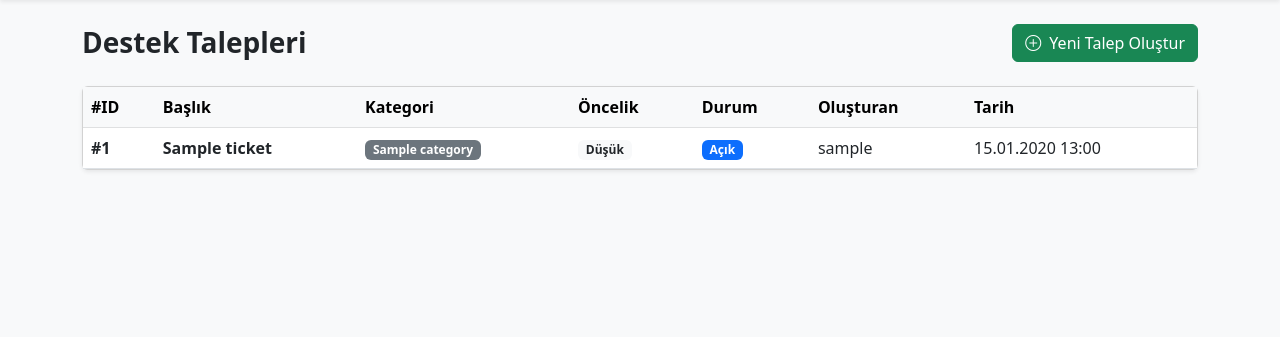
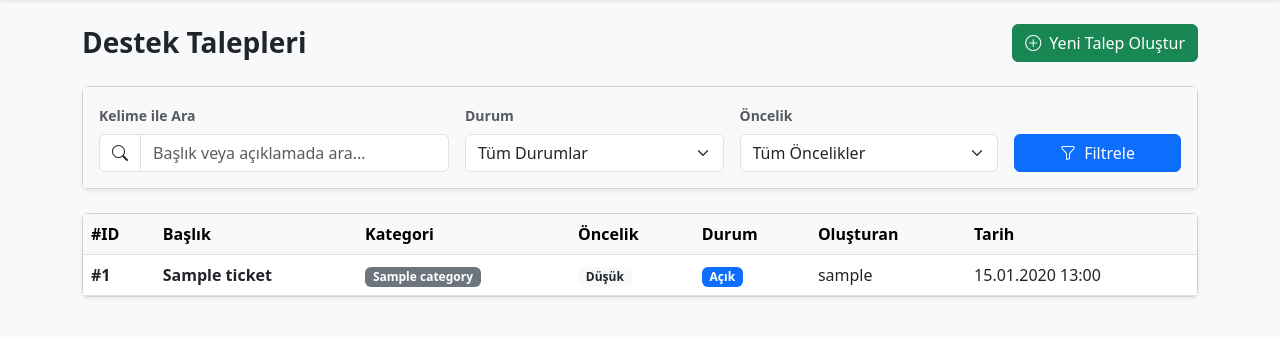
Before and after one commit to aaysenr/SupportTicketSystem-2026, a Django app: page / in a window 1280 px wide. Shown: the part 56-393 px from the top of the page. Run offline with Django 5.2, Linux system fonts and the light colour scheme; tables that the repository leaves empty hold one stand-in row (values such as "Sample post").

Commit message:
Talep arama ve filtreleme mimarisi (Q nesneleri & request.GET) eklendi

```diff
--- a/tickets/templates/tickets/ticket_list.html
+++ b/tickets/templates/tickets/ticket_list.html
@@ -8,9 +8,67 @@
     <a href="{% url 'ticket_create' %}" class="btn btn-success">
         <i class="bi bi-plus-circle me-1"></i> Yeni Talep Oluştur
     </a>
-
 </div>
 
+<!-- Arama ve Filtreleme Kartı -->
+<div class="card shadow-sm mb-4">
+    <div class="card-body bg-light">
+        <form method="GET" class="row g-3">
+            <!-- Metin Arama Kutusu -->
+            <div class="col-md-4">
+                <label for="q" class="form-label fw-bold small text-muted">Kelime ile Ara</label>
+                <div class="input-group">
+                    <span class="input-group-text bg-white"><i class="bi bi-search"></i></span>
+                    <input type="text" name="q" id="q" class="form-control" placeholder="Başlık veya açıklamada ara..."
+                        value="{{ search_query }}">
+                </div>
+            </div>
+            <!-- Durum Filtresi -->
+            <div class="col-md-3">
+                <label for="status" class="form-label fw-bold small text-muted">Durum</label>
+                <select name="status" id="status" class="form-select">
+                    <option value="">Tüm Durumlar</option>
+                    {% for key, value in status_choices %}
+                        {% if selected_status == key %}
+                            <option value="{{ key }}" selected>{{ value }}</option>
+                        {% else %}
+                            <option value="{{ key }}">{{ value }}</option>
+                        {% endif %}
+                    {% endfor %}
+                </select>
+            </div>
+            <!-- Öncelik Filtresi -->
+            <div class="col-md-3">
+                <label for="priority" class="form-label fw-bold small text-muted">Öncelik</label>
+                <select name="priority" id="priority" class="form-select">
+                    <option value="">Tüm Öncelikler</option>
+                    {% for key, value in priority_choices %}
+                        {% if selected_priority == key %}
+                            <option value="{{ key }}" selected>{{ value }}</option>
+                        {% else %}
+                            <option value="{{ key }}">{{ value }}</option>
+                        {% endif %}
+                    {% endfor %}
+                </select>
+            </div>
+
+
+            <!-- Butonlar -->
+            <div class="col-md-2 d-flex align-items-end gap-2">
+                <button type="submit" class="btn btn-primary w-100">
+                    <i class="bi bi-funnel me-1"></i> Filtrele
+                </button>
+                {% if search_query or selected_status or selected_priority %}
+                <a href="{% url 'ticket_list' %}" class="btn btn-outline-secondary" title="Filtreleri Sıfırla">
+                    <i class="bi bi-x-lg"></i>
+                </a>
+                {% endif %}
+            </div>
+        </form>
+    </div>
+</div>
+
+<!-- Talepler Tablosu -->
 <div class="card shadow-sm">
     <div class="card-body p-0">
         <div class="table-responsive">
@@ -72,7 +130,7 @@
                     <tr>
                         <td colspan="7" class="text-center py-4 text-muted">
                             <i class="bi bi-inbox display-6 d-block mb-2"></i>
-                            Henüz hiç destek talebi bulunmuyor.
+                            Aranan kriterlere uygun destek talebi bulunamadı.
                         </td>
                     </tr>
                     {% endfor %}
--- a/tickets/views.py
+++ b/tickets/views.py
@@ -2,6 +2,10 @@ from django.shortcuts import render, get_object_or_404, redirect
 from .models import Ticket
 from .forms import TicketForm,CommentForm # CommentForm sınıfını detay görünümünde kullanabilmek için içeri aktarır.
 from django.contrib.auth.models import User
+from django.db.models import Q  # Karmaşık arama sorguları (OR işlemleri) için Q nesnesini içeri aktarıyoruz
+#Q Nesnesi: Normalde Django ORM'de .filter(title=..., description=...) yazıldığında araya AND (VE) koyar. SQL'deki OR (VEYA) mantığını kurabilmek için Q nesnesini içeri aktarırız.
+
+
 
 # render: Django'nun HTML şablonlarını (template) verilerle birleştirip kullanıcıya sunmasını sağlayan pratik bir yardımcı fonksiyondur.
 # from .models import Ticket: Bulunduğumuz uygulama klasöründeki (.) models.py dosyasından veritabanı tablomuzu temsil eden Ticket modelini projeye dahil eder.
@@ -27,17 +31,87 @@ def ticket_list(request):
     # Django ORM (Object-Relational Mapper) kullanarak veritabanından tüm ticket kayıtlarını sorguluyoruz.
     # Veritabanından tüm talepleri oluşturulma tarihine göre (models.py'daki ordering kuralıyla) çekiyoruz
 
+
+    # 1. Başlangıçta tüm talepleri çekiyoruz
     tickets = Ticket.objects.all()
     #Django'nun ORM (Object-Relational Mapper) yapısını kullanarak SQL komutu yazmadan veritabanındaki tüm biletleri (tickets) çekeriz.
     # Arka planda SELECT * FROM tickets_ticket; sorgusu çalıştırılır.
     # Eğer models.py dosyanızda ordering tanımlandıysa (örneğin en yeni bilet en üstte olacak şekilde), veriler bu sıraya göre tickets değişkenine atanır.
 
+
+
+
+    # 2. URL'den gelen GET parametrelerini yakalıyoruz (Örn: /?q=yazici&status=open&priority=urgent)
+    search_query = request.GET.get('q', '')
+    selected_status = request.GET.get('status', '')
+    selected_priority = request.GET.get('priority', '')
+
+
+    #request.GET.get('anahtar', ''): Tarayıcı adres çubuğundaki parametreleri okur (Örn: /?q=yazici&status=open).
+    #Eğer parametre URL'de yoksa varsayılan olarak boş metin ('') döner, hata fırlatmaz.
+
+
+    # 3. Kelime Arama Filtresi (Başlıkta VEYA Açıklamada arar - icontains: büyük/küçük harf duyarsız arama)
+    if search_query:
+        tickets = tickets.filter(
+            Q(title__icontains=search_query) | Q(description__icontains=search_query)
+        )
+
+    #Q(title__icontains=search_query) | Q(description__icontains=search_query): Django ORM'e "ya başlıkta (title) aradığımız kelimeyi içeriyorsa VEYA açıklama (description) kısmında içeriyorsa getir" deriz.
+    #icontains:insensitive contain (küçük/büyük harf duyarsız içerir). SQL'deki ILIKE operatörünün Django karşılığıdır. Yani 'Yazıcı' ve 'yazıcı' aramalarını aynı sonucu verir.
+    # | : Python'daki VEYA operatörüdür. Django ORM, Q nesneleri ile kullanıldığında bunu SQL'deki OR operatörüne çevirir.
+    # tickets.filter(...): Mevcut ticket listesini (ki başlangıçta tüm liste idi) bu yeni kritere göre daraltır/filtrelersin.
+
+    # | Operatörü: Q(...) | Q(...) ifadesi SQL'deki OR bağlacıdır.
+    # __icontains: "Case-insensitive contains" anlamına gelir. Metnin büyük/küçük harf duyarsız olarak aranan kelimeyi içerip içermediğini denetler.
+    # Oluşan SQL: WHERE (title LIKE '%yazici%' OR description LIKE '%yazici%')
+
+
+
+    # 4. Durum Filtresi
+    if selected_status:
+        tickets = tickets.filter(status=selected_status)
+
+    # selected_status: Eğer kullanıcı dropdown menülerden bir durum veya öncelik seçtiyse sorguya AND status = 'open' şeklinde ek filtre ekler.
+    # tickets.filter(status=selected_status): Mevcut ticket listesini, sadece durumu seçilen durumla eşleşen kayıtlar kalacak şekilde günceller.
+    # Eğer durum seçilmemişse bu satır atlanır ve filtreleme yapılmaz.
+    #Örn: status=open ise -> WHERE status='open' sorgusu eklenir.
+
+
+    # 5. Öncelik Filtresi
+    if selected_priority:
+        tickets = tickets.filter(priority=selected_priority)
+
+    # selected_priority: Eğer kullanıcı dropdown menülerden bir durum veya öncelik seçtiyse sorguya AND status = 'open' şeklinde ek filtre ekler.
+    # tickets.filter(priority=selected_priority): Mevcut ticket listesini, sadece önceliği seçilen öncelikle eşleşen kayıtlar kalacak şekilde günceller.
+    # Eğer öncelik seçilmemişse bu satır atlanır ve filtreleme yapılmaz.
+    # Örn: priority=urgent ise -> WHERE priority='urgent' sorgusu eklenir.
+
+
+
+
+
+        # 6. HTML şablonuna hem filtrelenmiş verileri hem de seçili filtre durumlarını gönderiyoruz
+
     # HTML şablonuna göndereceğimiz verileri bir dictionary (sözlük) haline getiriyoruz
     context = {
-        'tickets': tickets
+        'tickets': tickets,
+        'search_query': search_query,
+        'selected_status': selected_status,
+        'selected_priority': selected_priority,
+        'status_choices': Ticket.STATUS_CHOICES,
+        'priority_choices': Ticket.PRIORITY_CHOICES,
     }
     # Veritabanından çekilen veriyi HTML şablonuna aktarabilmek için bir Python dictionary (sözlük) yapısı oluşturulur.
     # Sözlükteki 'tickets' anahtarı, HTML tarafında bu verilere erişmek için kullanacağımız değişken adı olacaktır.
+
+    """
+    Formu Hatırlama: search_query, selected_status ve selected_priority şablona geri gönderilir;
+    böylece filtreleme yapıldıktan sonra kullanıcının yazdığı arama metni ve seçtiği dropdown kutusu seçili kalır.
+    STATUS_CHOICES & PRIORITY_CHOICES: Modelde tanımladığımız durum ve öncelik listelerini HTML tarafında <select> seçenekleri olarak döngüye sokmak için göndeririz.
+    """
+
+
 
     # Şablonu ve veriyi birleştirip kullanıcıya HTML yanıtı dönüyoruz
     return render(request, 'tickets/ticket_list.html', context)
```
